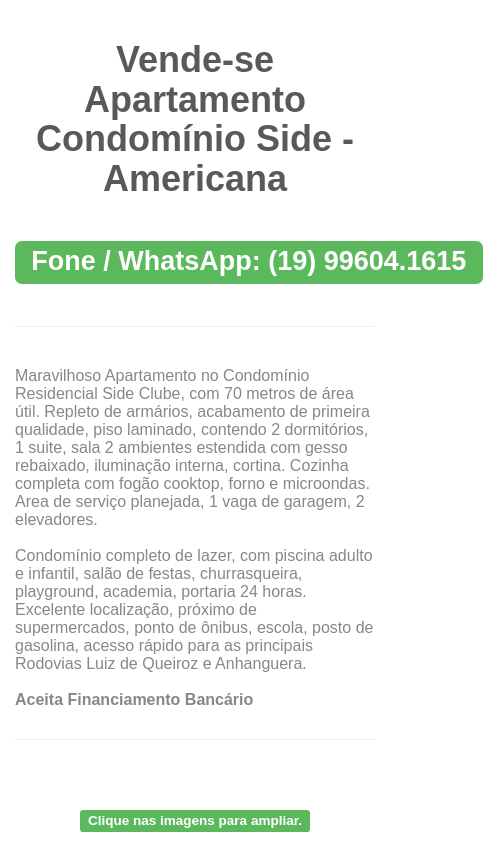
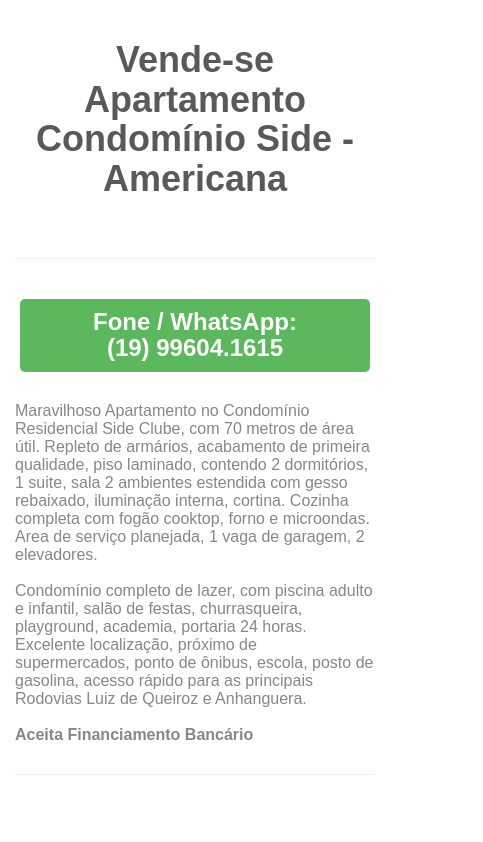
Before and after one commit to sidimar/aptoside, a plain HTML site: page index.html in a window 390 px wide. Shown: the top 842 px of the page, 483 px wide, since content can reach past the window. Drawn offline with nearby package versions, Linux system fonts and the light colour scheme; some packages are replaced by stand-ins of ours; a script that the page names is missing; a web font is replaced by a local one.

Commit message:
Contact adjusted for mobile

```diff
--- a/gallery-clean.css
+++ b/gallery-clean.css
@@ -17,6 +17,15 @@ body {
     margin: 30px auto;
     font-size: 16px;
     color: #85878c;
+}
+.contact {
+    margin: 0 auto;
+    background-color: #5cb85c;
+    width: 350px;
+    padding: 10px 0;
+    color: #ffffff!important;
+    border-radius: 5px;
+    font-size: 24px;
 }
 
 /* Styles for the gallery */
--- a/index.html
+++ b/index.html
@@ -21,10 +21,9 @@
 
     <div class="container gallery-container">
 
-        <h1>Vende-se<br>Apartamento Condomínio Side - Americana <br><br><span class="label label-success">Fone /
-                WhatsApp: (19) 99604.1615</span></h1><br>
+        <h1>Vende-se<br>Apartamento Condomínio Side - Americana <br><br></h1>
         <hr>
-        <h1 class="text-center"></h1>
+        <h1 class="text-center contact">Fone / WhatsApp: <br> (19) 99604.1615</h1>
         <p class="page-description">
             Maravilhoso Apartamento no Condomínio Residencial Side Clube, com 70 metros de área útil. Repleto de
             armários, acabamento de primeira qualidade, piso laminado, contendo 2 dormitórios, 1 suite, sala 2
```
